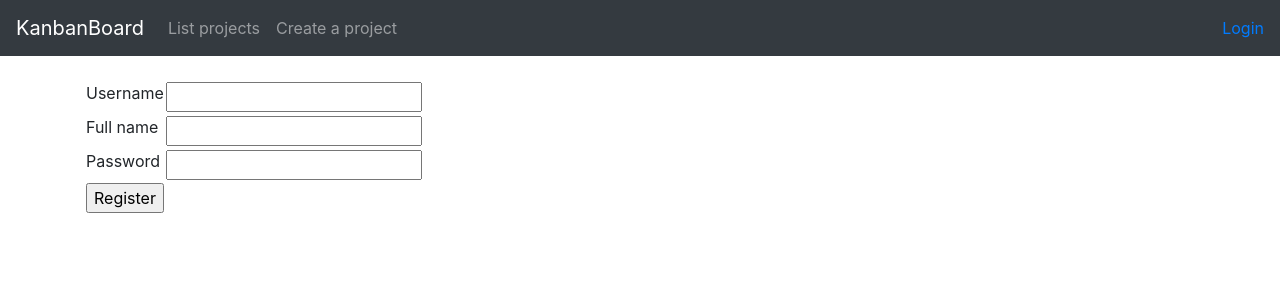
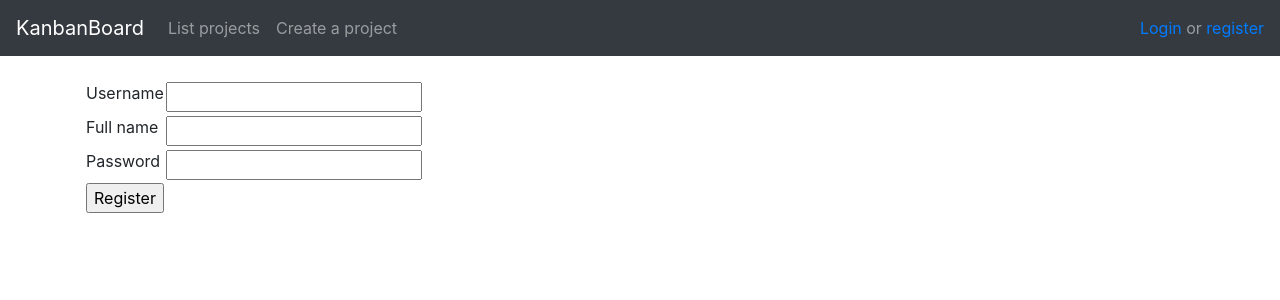
Before and after one commit to vuolen/tsoha-harjoitustyo, a Flask app: page /auth/logout/register in a window 1280 px wide. Shown: the top 300 px of the page. Run offline with Flask 2, Linux system fonts and the light colour scheme; some libraries are stand-ins or nearby versions.

Commit message:
added register link to navbar

```diff
--- a/application/templates/layout.html
+++ b/application/templates/layout.html
@@ -27,7 +27,11 @@
 	    {% if current_user.is_authenticated %}
 	    <a href="{{ url_for('auth_logout') }}">Hello {{ current_user.name }} -- Logout</a>
 	    {% else %}
-	    <a href="{{ url_for('auth_login') }}">Login</a>
+	    <span>
+		<a href="{{ url_for('auth_login') }}">Login</a>
+		<span class="navbar-text"> or </span>
+		<a href="{{ url_for('auth_register') }}">register</a>
+	    </span>
 	    {% endif %}
           </div>
 	</div>
```
